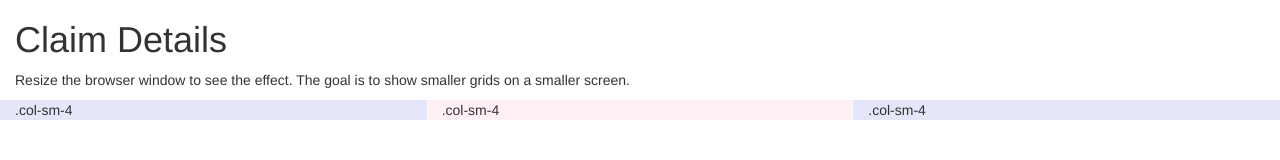
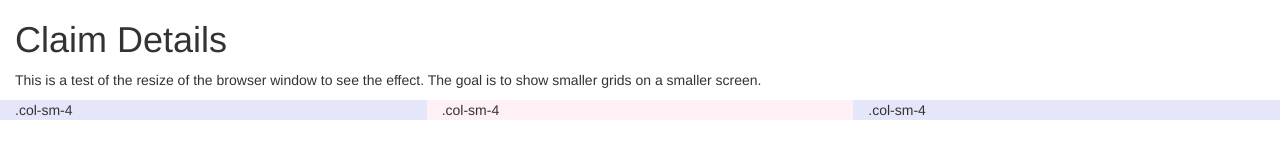
Before and after one commit to pbutler88/Bootstrap_1, a plain HTML site: page index.html in a window 1280 px wide. Drawn offline with nearby package versions, Linux system fonts and the light colour scheme.

Commit message:
Update index.html

```diff
--- a/index.html
+++ b/index.html
@@ -12,7 +12,7 @@
 
 <div class="container-fluid">
   <h1>Claim Details</h1>
-  <p>Resize the browser window to see the effect.
+  <p>This is a test of the resize of the browser window to see the effect.
   The goal is to show smaller grids on a smaller screen.</p>
   <div class="row">
     <div class="col-sm-4" style="background-color:lavender;">.col-sm-4</div>
```
